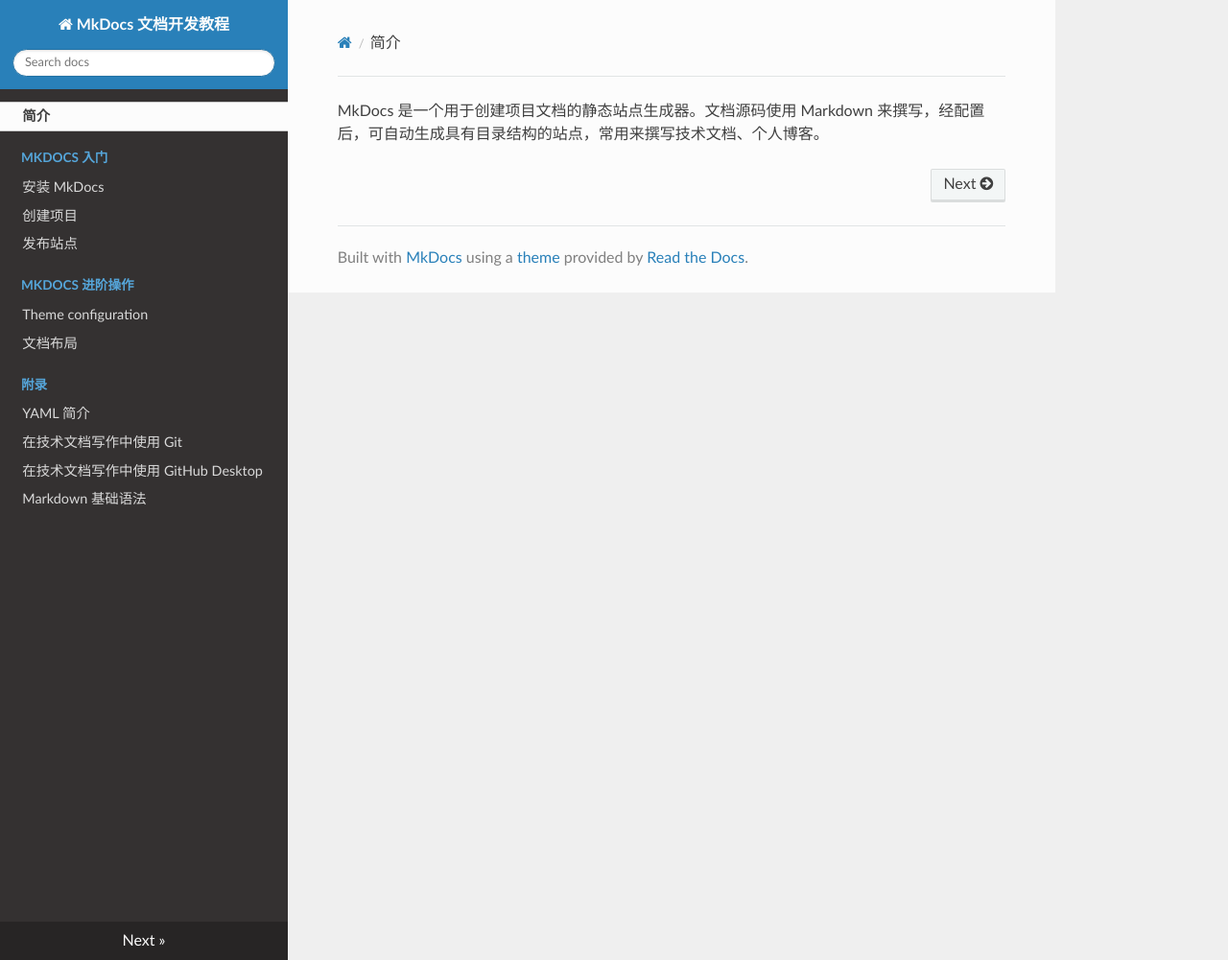
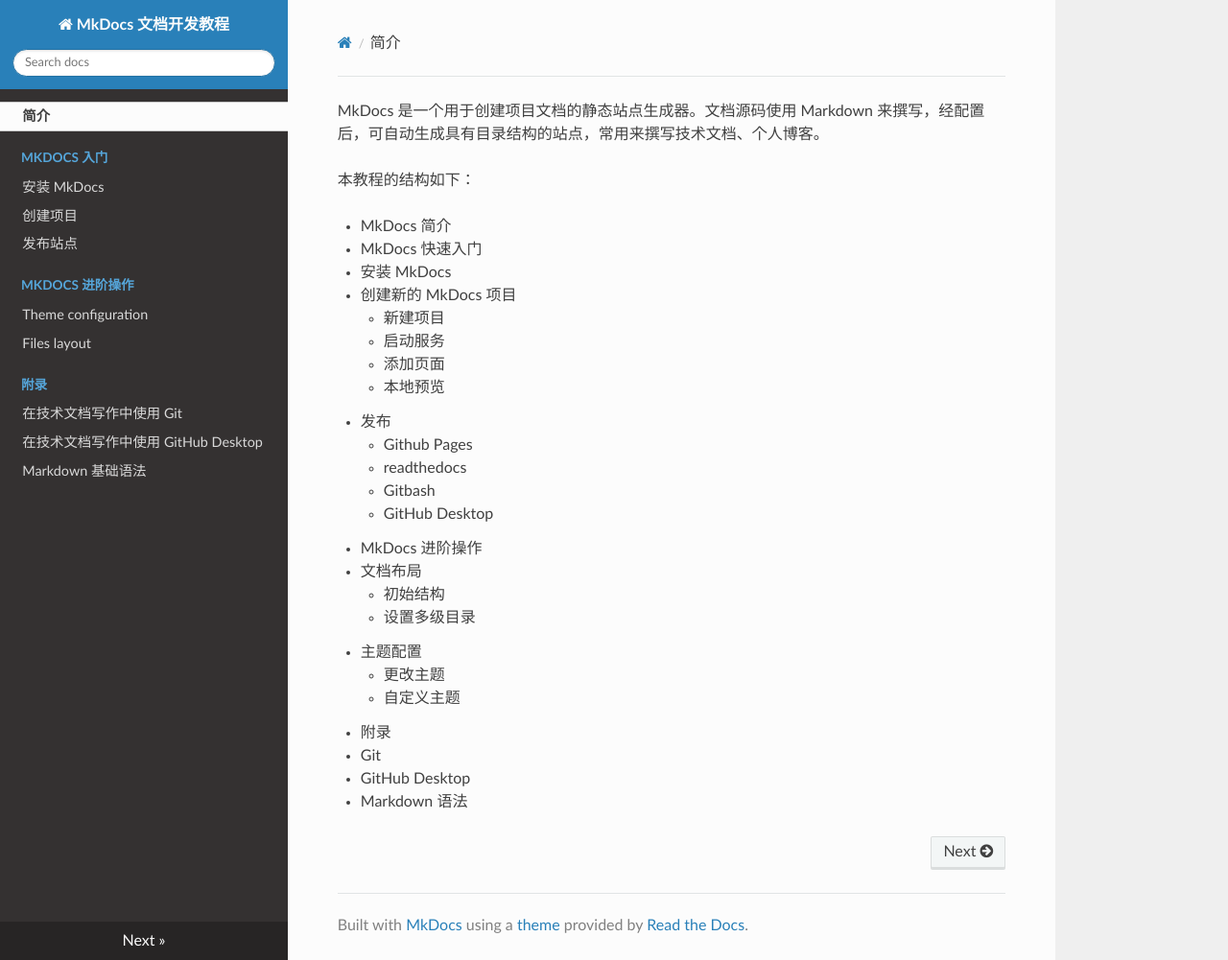
Before and after one commit to MkDocs-Like-Code/mkdocs-tutorial, an MkDocs documentation site: the page built from docs/index.md, in a window 1280 px wide and 1001 px high. Shown: the whole window at 96% size. Built offline with MkDocs 1.6.1, drawn with Linux system fonts in a browser that asks for light colours; nearby versions of some CDN libraries.

Commit message:
finish the summary

```diff
--- a/docs/index.md
+++ b/docs/index.md
@@ -1 +1,28 @@
 MkDocs 是一个用于创建项目文档的静态站点生成器。文档源码使用 Markdown 来撰写，经配置后，可自动生成具有目录结构的站点，常用来撰写技术文档、个人博客。
+
+本教程的结构如下：
+
+- MkDocs 简介
+- MkDocs 快速入门
+  - 安装 MkDocs
+  - 创建新的 MkDocs 项目
+    - 新建项目
+    - 启动服务
+    - 添加页面
+    - 本地预览
+  - 发布
+    - Github Pages
+    - readthedocs
+      - Gitbash
+      - GitHub Desktop
+- MkDocs 进阶操作
+  - 文档布局
+    - 初始结构
+    - 设置多级目录
+  - 主题配置
+    - 更改主题
+    - 自定义主题
+- 附录
+  - Git
+  - GitHub Desktop
+  - Markdown 语法
--- a/mkdocs.yml
+++ b/mkdocs.yml
@@ -12,7 +12,6 @@
     - MkDocs-advanced-operations/theme-configuration.md
     - MkDocs-advanced-operations/files-layout.md
   - 附录:
-    - YAML 简介: appendix/YAML 简介.md
     - 在技术文档写作中使用 Git: appendix/Git.md
     - 在技术文档写作中使用 GitHub Desktop: appendix/GitHub Desktop.md
     - Markdown 基础语法: appendix/Markdown.md
```
Also changed, not shown: README.md (+2 -6 lines), docs/MkDocs-advanced-operations/files-layout.md (+1 -3 lines), docs/MkDocs-advanced-operations/theme-configuration.md (+0 -2 lines), docs/appendix/Git.md (+0 -2 lines), docs/test.md (deleted, +0 -1 lines), 项目总结.md (+14 -4 lines), docs/appendix/YAML 简介.md (deleted).
